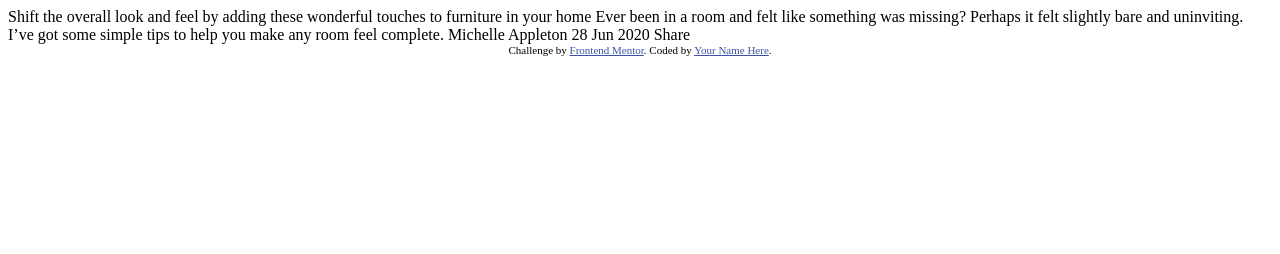
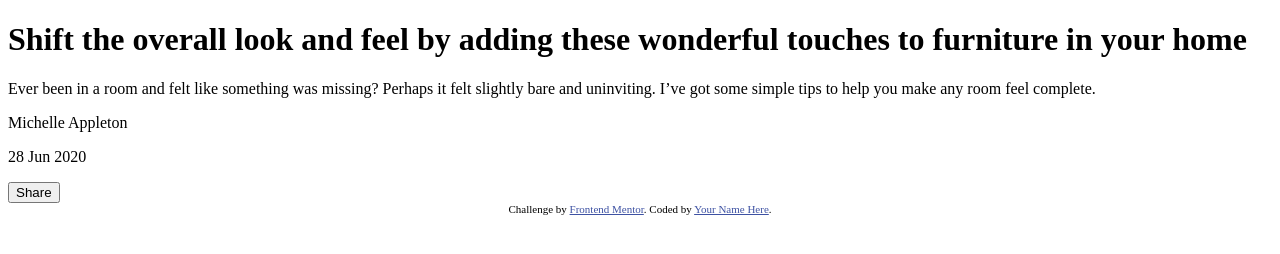
Before and after one commit to habibwritescode/article-preview-component, a plain HTML site: page index.html in a window 1280 px wide. Drawn offline with Linux system fonts and the light colour scheme.

Commit message:
Add html structure

```diff
--- a/index.html
+++ b/index.html
@@ -1,36 +1,52 @@
 <!DOCTYPE html>
 <html lang="en">
+
 <head>
   <meta charset="UTF-8">
   <meta name="viewport" content="width=device-width, initial-scale=1.0">
 
   <link rel="icon" type="image/png" sizes="32x32" href="./images/favicon-32x32.png">
 
-  <title>Frontend Mentor | Article preview component</title>
+  <title>Article preview component</title>
 
   <!-- Feel free to remove these styles or customise in your own stylesheet 👍 -->
   <style>
-    .attribution { font-size: 11px; text-align: center; }
-    .attribution a { color: hsl(228, 45%, 44%); }
+    .attribution {
+      font-size: 11px;
+      text-align: center;
+    }
+
+    .attribution a {
+      color: hsl(228, 45%, 44%);
+    }
   </style>
 </head>
+
 <body>
+  <main class="container">
+    <div class="hero-img"></div>
+    <div>
+      <h1>Shift the overall look and feel by adding these wonderful
+        touches to furniture in your home</h1>
 
-  Shift the overall look and feel by adding these wonderful
-  touches to furniture in your home
-
-  Ever been in a room and felt like something was missing? Perhaps
-  it felt slightly bare and uninviting. I’ve got some simple tips
-  to help you make any room feel complete.
-
-  Michelle Appleton
-  28 Jun 2020
-
-  Share
+      <p>Ever been in a room and felt like something was missing? Perhaps
+        it felt slightly bare and uninviting. I’ve got some simple tips
+        to help you make any room feel complete.</p>
+      <div>
+        <div class="profile-img"></div>
+        <div>
+          <p class="name">Michelle Appleton</p>
+          <p class="date">28 Jun 2020</p>
+        </div>
+        <button>Share</button>
+      </div>
+    </div>
+  </main>
 
   <div class="attribution">
     Challenge by <a href="https://www.frontendmentor.io?ref=challenge" target="_blank">Frontend Mentor</a>.
     Coded by <a href="#">Your Name Here</a>.
   </div>
 </body>
+
 </html>
```
